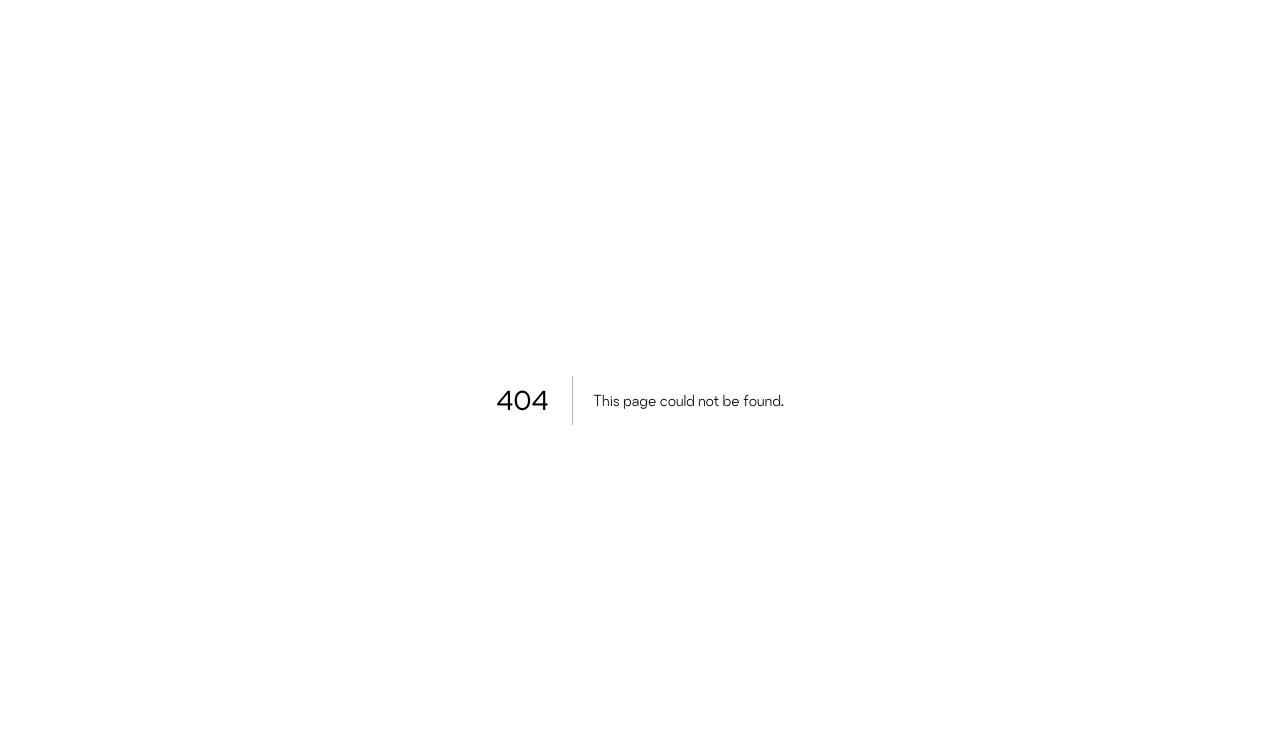
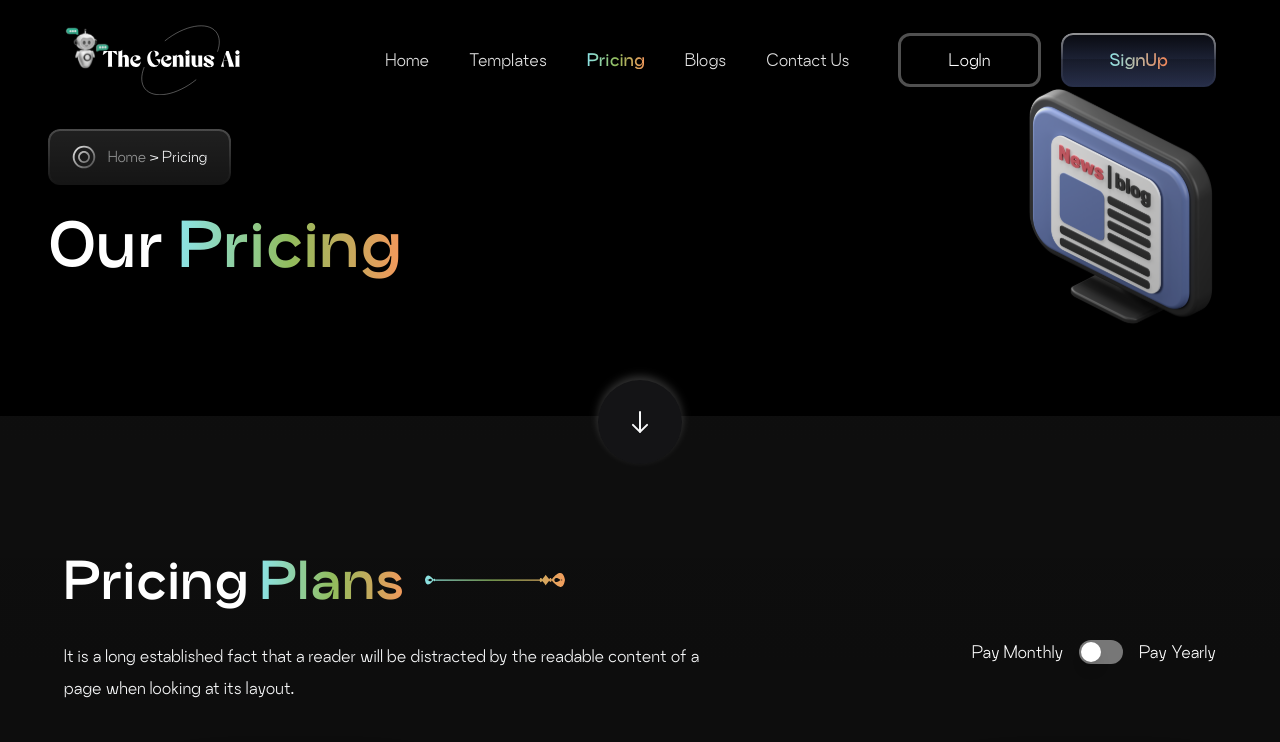
Before and after one commit to Kevin-Tyy/genius-ai, a Next.js app: page /pricing in a window 1280 px wide. Before the commit this address had no page. Shown: the top 742 px of the page. Built offline with nearby package versions, Linux system fonts and the light colour scheme.

Commit message:
new: pricing pages

```diff
--- /dev/null
+++ b/app/(site)/pricing/components/pricingIntro.tsx
@@ -0,0 +1,52 @@
+"use client";
+
+import Image from "next/image";
+import React, { useRef } from "react";
+import styled from "styled-components";
+
+const PricingIntro = () => {
+  const scroll = useRef<any>(null);
+
+  const handleArrowDown = () => {
+    if (scroll.current) {
+      const rect = scroll.current.getBoundingClientRect();
+      window.scrollTo({
+        top: document.documentElement.scrollHeight,
+        behavior: "smooth",
+      });
+    }
+  };
+  const ScrollButton = styled.button`
+    filter: drop-shadow(0px -4px 4px rgba(248, 249, 250, 0.2));
+  `;
+
+  return (
+    <>
+      <div className="relative px-3 md:px-12 h-auto md:h-[52vh] bg-black">
+        <div className="w-full max-w-[1560px] mx-auto h-full ">
+          <div className="flex items-center h-full">
+            <div className="w-full">
+              <button className="px-6 py-4 mb-4 rounded-xl space-x-3 border-gradient-light bg-gradient-to-b from-[#ffffff20] to-[#ffffff15]  flex items-center justify-center">
+                <Image src="/circle.svg" alt="search" width={24} height={24} />
+                <p className="block text-[#F8F9FA] text-sm">
+                  <span className="text-[#f8f9fa8c]">Home</span> {">"} Pricing
+                </p>
+              </button>
+              <h1 className="text-3xl md:text-5xl xl:text-[58px] font-bold !leading-normal">
+                Our <span className="bg-gradient-to-r from-[#8CE3E6] via-[#91BC5D] to-[#F3985B] bg-clip-text text-transparent">Pricing</span>
+              </h1>
+            </div>
+            <Image src="/News.svg" alt="search" width={300} height={500} />
+          </div>
+        </div>
+        <div className="flex justify-center items-center" ref={scroll}>
+          <ScrollButton className="bg-[#141416] p-7 rounded-full -mt-[36px]" onClick={handleArrowDown} aria-label="Scroll down">
+            <Image src="/arrow-down.svg" alt="search" width={28} height={28} />
+          </ScrollButton>
+        </div>
+      </div>
+    </>
+  );
+};
+
+export default PricingIntro;
--- /dev/null
+++ b/app/(site)/pricing/page.tsx
@@ -0,0 +1,16 @@
+import React from "react";
+import PricingIntro from "./components/pricingIntro";
+import Pricing from "../(home)/components/Pricing";
+import Question from "@/components/Question";
+import FAQ from "@/components/FAQ";
+
+export default function page() {
+  return (
+    <div>
+      <PricingIntro />
+      <Pricing />
+      <FAQ />
+      <Question />
+    </div>
+  );
+}
--- a/components/FAQ.tsx
+++ b/components/FAQ.tsx
@@ -1,3 +1,5 @@
+"use client";
+
 import Image from "next/image";
 import { useState } from "react";
 import { faqs } from "./constants/faq";
@@ -8,7 +10,7 @@ const FAQ = () => {
   const [isOpen, setIsOpen] = useState(true);
   const [currentItem, setCurrentItem] = useState(0);
   return (
-    <div className="px-3 md:px-12 mt-16">
+    <div className="px-3 md:px-12 mt-20">
       <div className="w-full max-w-[1560px] mx-auto h-full ">
         <span className="flex flex-col md:flex-row items-center space-y-2 md:space-y-0 md:space-x-5">
           <h1 className="text-3xl md:text-5xl font-bold !leading-normal">
```
